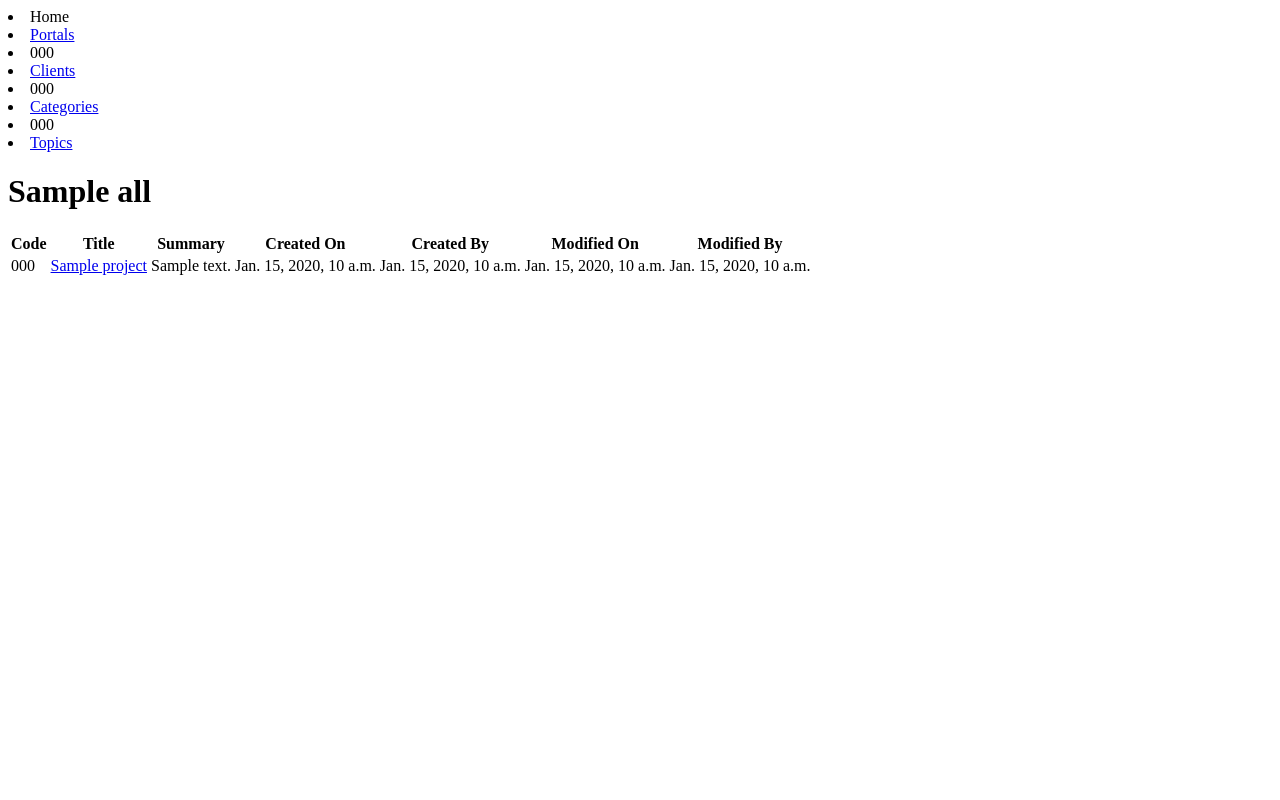
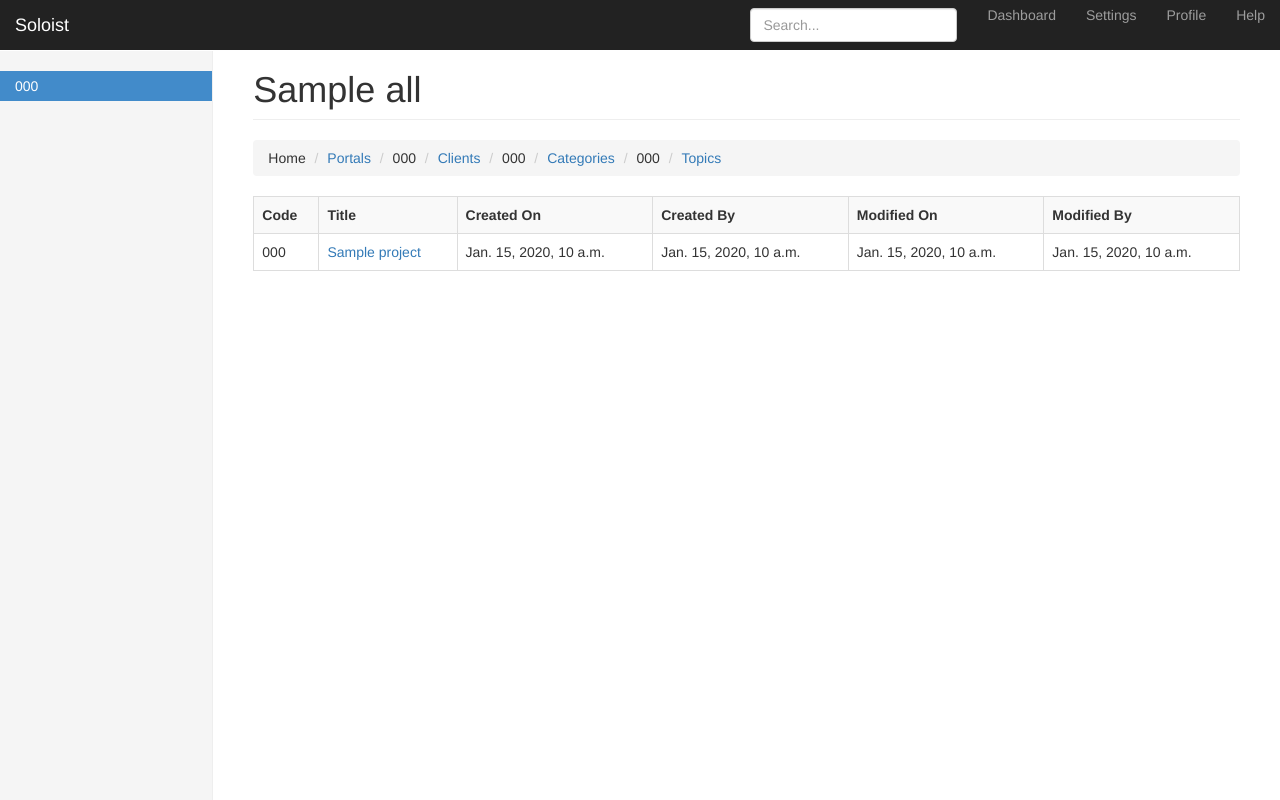
Before and after one commit to vmogilev/soloist, a Django app: template templates/categories/projects.html in a window 1280 px wide. Run offline with Django 3.2, Linux system fonts and the light colour scheme; tables that the repository leaves empty hold one stand-in row (values such as "Sample post"); the template is opened without the code that fills it: values that come from a table or form of the project are taken from there, most other values are stand-ins (such as "Sample title", 1, 10 or a date in 2020); some libraries are stand-ins or nearby versions.

Commit message:
added category list to projects view and fixed client.clientcategoriesall_set.only() to all() to remove lookups in the loop

```diff
--- a/projects/views.py
+++ b/projects/views.py
@@ -44,7 +44,11 @@ def detail(request, pa_code, pca_code, cpa_id, pwa_id):
 
     worklog_hours = worklog.workloghoursall_set.all().order_by('created_at')
     worklog_files = worklog.worklogfilesall_set.all().order_by('created_at')
-    category_list = client.clientcategoriesall_set.only('cca_id', 'cca_code')
+
+    # do not use only() - it causes a lookup query on client_categories_all
+    # by "cca_id" = ID to be executed in the loop!
+    #category_list = client.clientcategoriesall_set.only('cca_id', 'cca_code')
+    category_list = client.clientcategoriesall_set.all()
 
     template = 'projects/detail.html'
     context = {
--- a/static/dashboard.css
+++ b/static/dashboard.css
@@ -108,9 +108,9 @@ body {
  * Soloist Custom
  */
 
-.worklog-files {
-    padding-top: 5px;
-}
+/*.worklog-files {*/
+    /*padding-top: 5px;*/
+/*}*/
 
 /*
 pre {
--- a/templates/categories/projects.html
+++ b/templates/categories/projects.html
@@ -1,12 +1,36 @@
-<body>
+{% extends "dash_base.html" %}
 
+{% block desc %}{{ client.pca_code }}: {{ category.cca_name }}{% endblock %}
+{% block title %}{{ category.cca_name }}{% endblock %}
+{% block header %}{{ category.cca_name }}{% endblock %}
+
+{% block sidebar %}
+{#    <ul class="nav nav-sidebar">#}
+{#        <li><a href="{% url 'portals:index' %}">Portals</a></li>#}
+{#        <li><a href="{% url 'portals:clients' portal.pa_code %}">Clients</a></li>#}
+{#        <li><a href="{% url 'clients:categories' portal.pa_code client.pca_code %}">Categories</a></li>#}
+{#        <li class="active"><a href="{% url 'categories:projects' pa_code=portal.pa_code pca_code=client.pca_code cca_id=category.cca_id %}">Topics <span class="sr-only">(current)</span></a></li>#}
+{#    </ul>#}
+    <ul class="nav nav-sidebar">
+        {% for cat in category_list %}
+            {% url 'categories:projects' pa_code=portal.pa_code pca_code=client.pca_code cca_id=cat.cca_id as cat_url %}
+            {% if cat.cca_id = category.cca_id %}
+                <li class="active"><a href="{{ cat_url }}">{{ cat.cca_code }}</a></li>
+            {% else %}
+                <li><a href="{{ cat_url }}">{{ cat.cca_code }}</a></li>
+            {% endif %}
+        {% endfor %}
+    </ul>
+{% endblock %}
+
+
+{% load breadcrumbs %}
+{% block breadcrumbs %}
     {% url 'portals:index' as portals_url %}
     {% url 'portals:clients' portal.pa_code as clients_url %}
     {% url 'clients:categories' portal.pa_code client.pca_code as cat_url %}
     {% url 'categories:projects' pa_code=portal.pa_code pca_code=client.pca_code cca_id=category.cca_id as proj_url %}
 
-{% load breadcrumbs %}
-{% block breadcrumbs %}
     {% breadcrumb "Home" %}
     {% breadcrumb "Portals" portals_url %}
     {% breadcrumb portal.pa_code %}
@@ -17,13 +41,14 @@
     {% breadcrumb "Topics" proj_url %}
 {% endblock %}
 
-<h1>{{ category.cca_name }}</h1>
+{% block content %}
+
     {% if project_list %}
-    <table id="category-topics">
+        <table id="category-topics" class="table table-striped table-bordered">
         <tr>
             <th>Code</th>
             <th>Title</th>
-        <th>Summary</th>
+{#            <th>Summary</th>#}
             <th>Created On</th>
             <th>Created By</th>
             <th>Modified On</th>
@@ -33,15 +58,16 @@
             <tr>
                 <td>{{ project.cpa_code }}</td>
                 <td><a href="{% url 'projects:worklogs' pa_code=portal.pa_code pca_code=client.pca_code cpa_id=project.cpa_id %}">{{ project.cpa_title }}</a></td>
-            <td>{{ project.cpa_summary }}</td>
+{#                <td>{{ project.cpa_summary }}</td>#}
                 <td>{{ project.created_at }}</td>
                 <td>{{ project.created_by }}</td>
                 <td>{{ project.modified_at }}</td>
                 <td>{{ project.modified_by }}</td>
             </tr>
         {% endfor %}
-    </ul>
+        </table>
     {% else %}
         <p>No projects are available.</p>
     {% endif %}
-</body>
+
+{% endblock %}
```
Also changed, not shown: categories/views.py (+7 -0 lines). Lines whose indentation alone changed are shown as unchanged.
